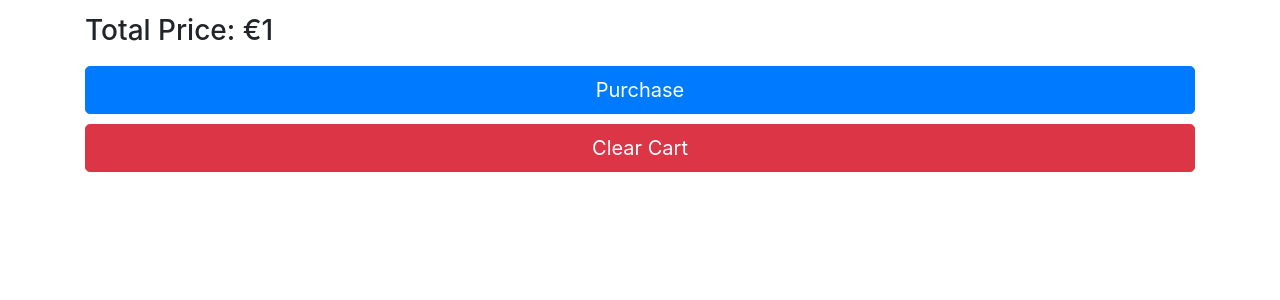
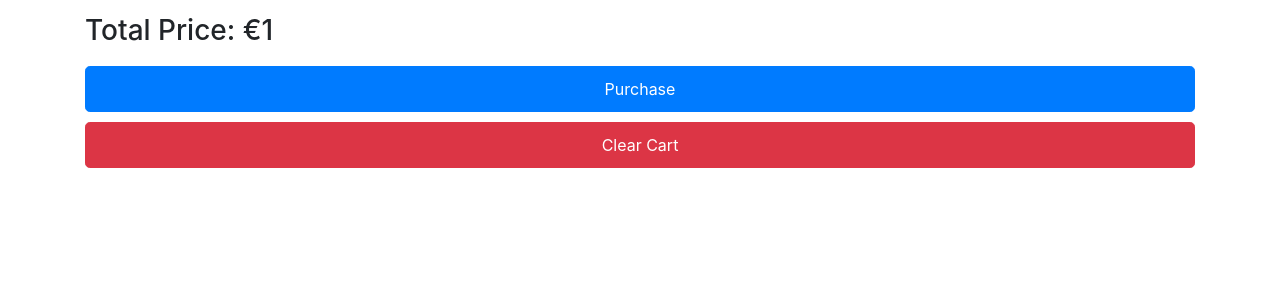
Before and after one commit to Alexander1411/bookstore, a Flask app: template templates/cart.html in a window 1280 px wide. Shown: the part 244-544 px from the top of the page. Run offline with Flask 3, Linux system fonts and the light colour scheme; the template is opened without the code that fills it: most values are stand-ins (such as "Sample title", 1, 10 or a date in 2020); parts of the project's set-up code (start-up, migrations or seed data) failed here and were passed over; some libraries are stand-ins or nearby versions.

Commit message:
Resising the .btn-block-custom to match Paypal size buttons.

```diff
--- a/templates/cart.html
+++ b/templates/cart.html
@@ -11,6 +11,8 @@
     <style>
         .btn-block-custom {
             width: 100%;
+            padding: 10px; /* Match PayPal button padding */
+            font-size: 16px; /* Match PayPal button font size */
             margin-top: 10px;
         }
     </style>
```
